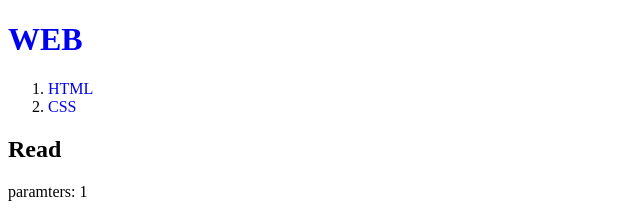
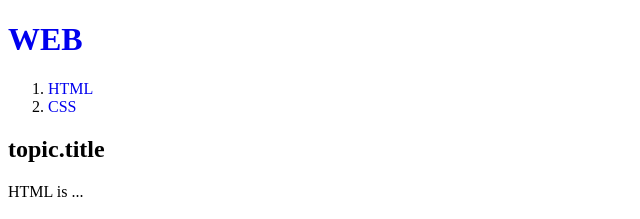
Before and after one commit to kingmuraa/Coding-Everybody, a Next.js app in the folder next-app/: page /read/1 in a window 1280 px wide. Shown: the top 219 px of the page, without its empty margins (0-640 px from the left). Built offline with nearby package versions, Linux system fonts and the light colour scheme; data requests are answered from the project's data file.

Commit message:
11. 글읽기

```diff
--- a/next-app/src/app/read/[id]/page.js
+++ b/next-app/src/app/read/[id]/page.js
@@ -1,8 +1,10 @@
-export default function Read(props) {
+export default async function Read(props) {
+    const resp = await fetch(`http://localhost:9999/topics/${props.params.id}`);
+    const topic = await resp.json();
     return (
         <>
-        <h2>Read</h2>
-        paramters: {props.params.id}
+        <h2>topic.title</h2>
+        {topic.body}
         </>
     )
 }
```
